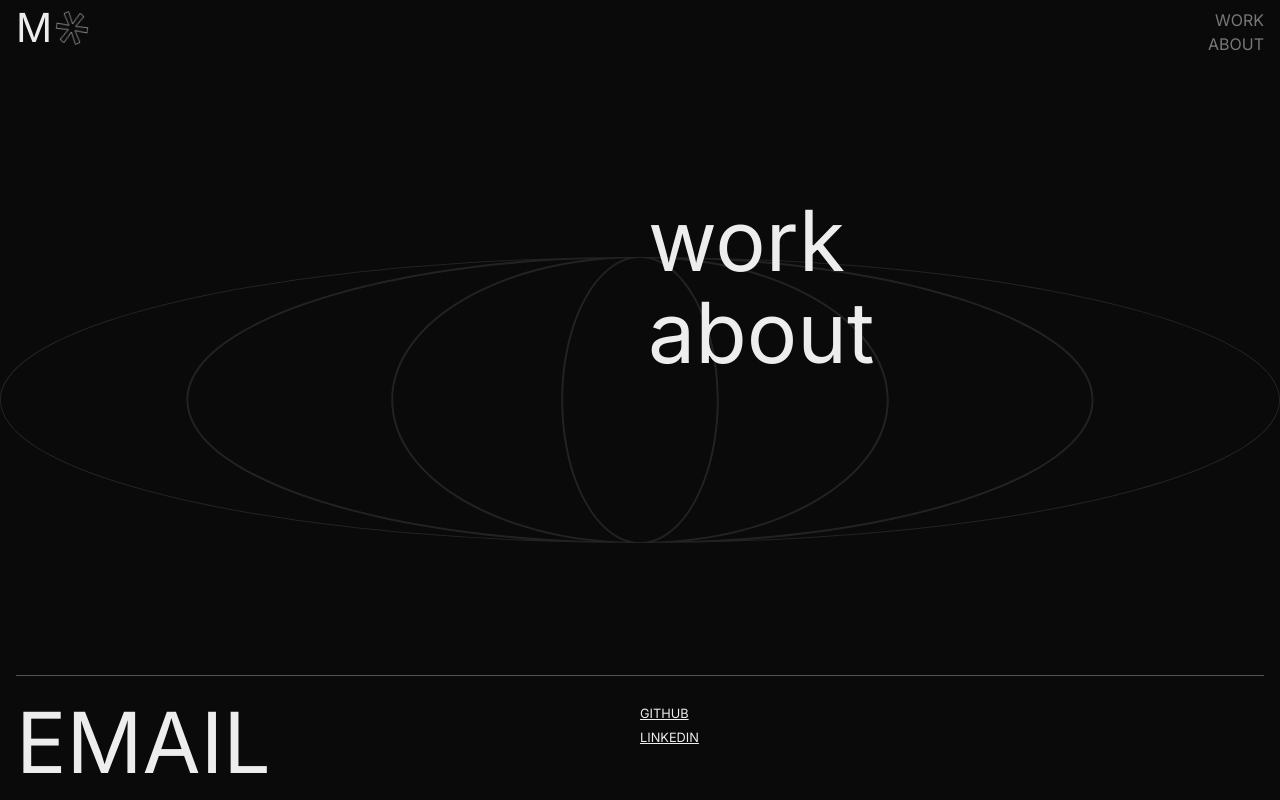
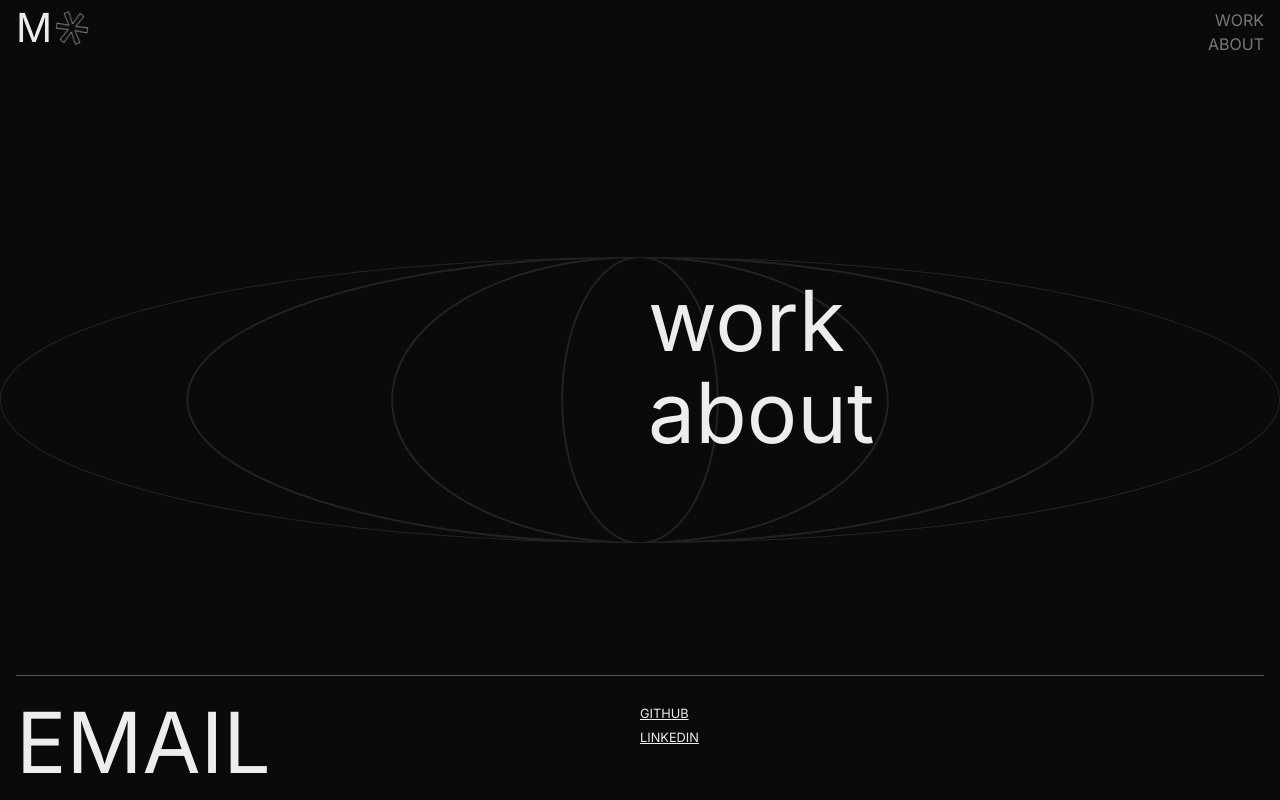
Before and after one commit to naumanm2/maxnaumanen, a Next.js app: page / in a window 1280 px wide. Built offline with nearby package versions, Linux system fonts and the light colour scheme.

Commit message:
padding front page

```diff
--- a/app/page.tsx
+++ b/app/page.tsx
@@ -14,7 +14,7 @@ export default function Home() {
       </div>
       <div className="flex flex-1 w-full justify-start max-md:pb-16 items-end md:justify-center md:items-center ">
         <div className="max-md:hidden flex-1"></div>
-        <div className="flex-1 flex flex-col gap-2 transition-all duration-200 animate-fade-in">
+        <div className="flex-1 flex flex-col gap-2 transition-all duration-200 animate-fade-in pt-40">
           <button className="group flex flex-row items-center gap-2">
             <Arrow size={48} thicness={5} />
 
```
